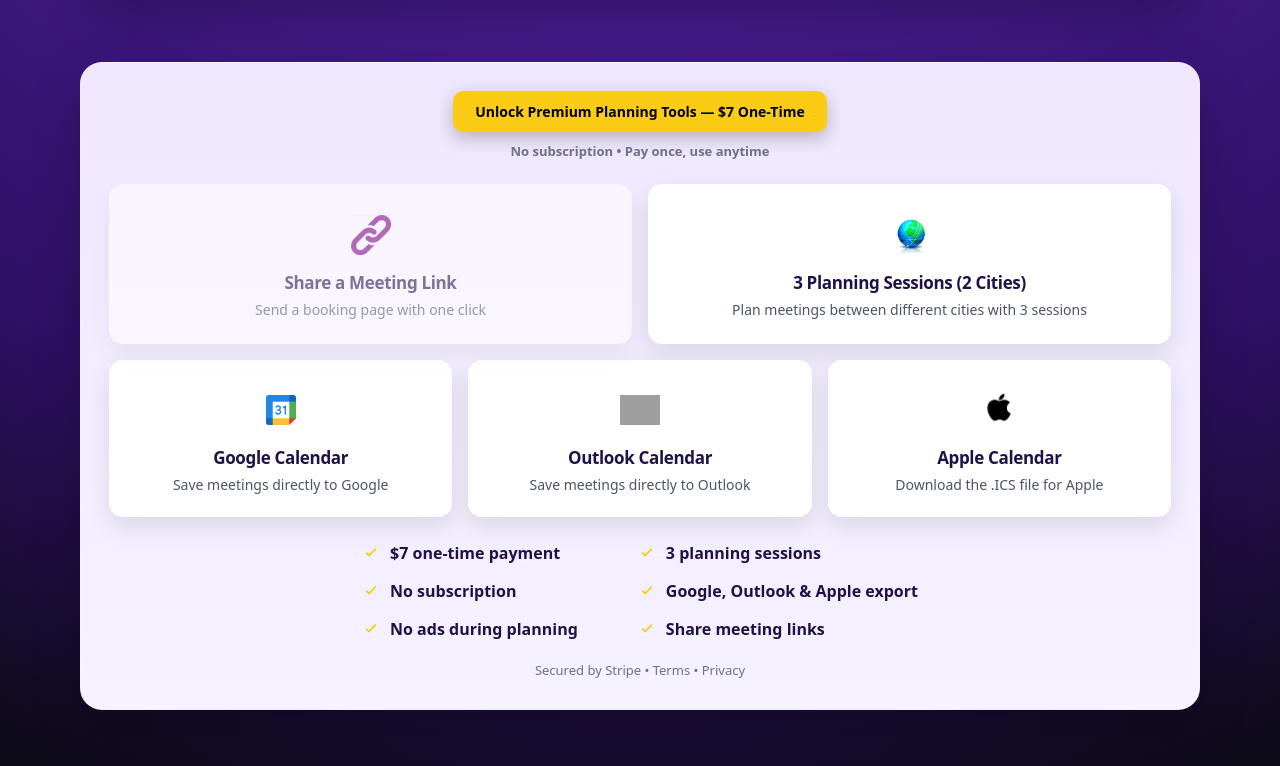
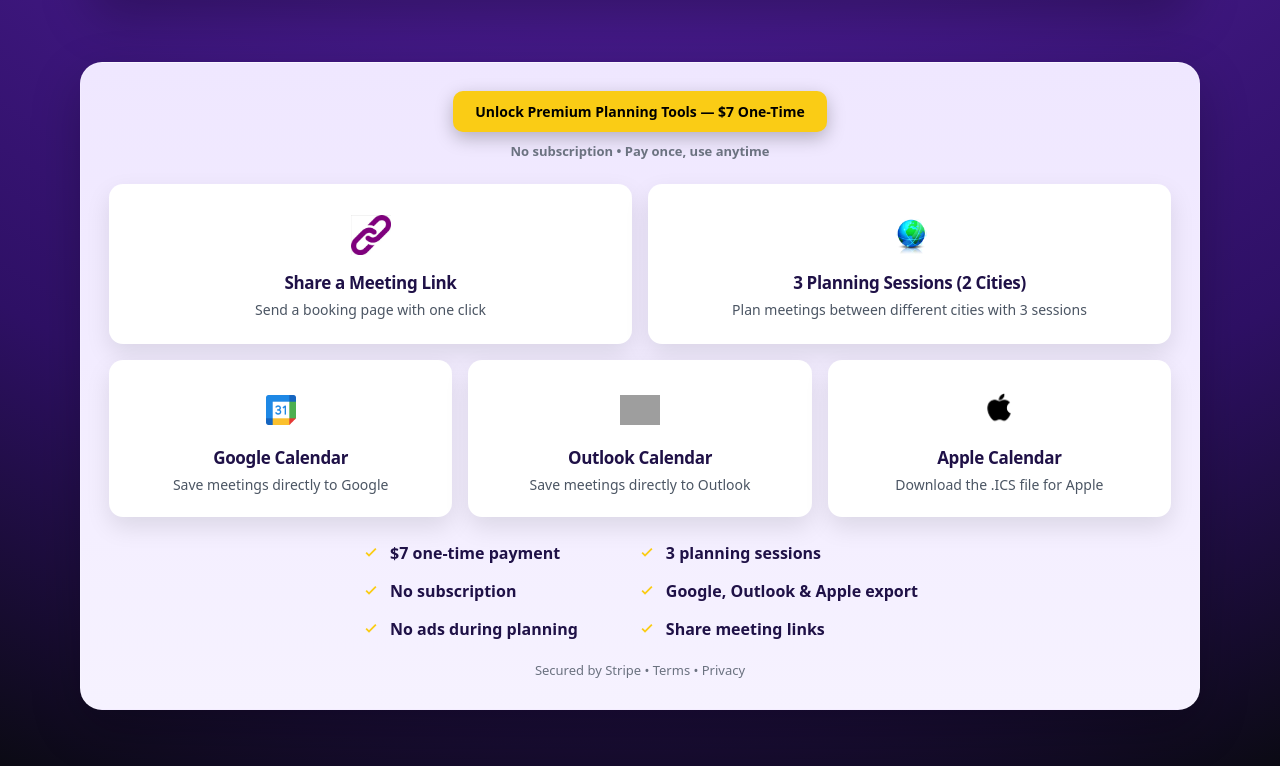
Before and after one commit to techtalk1282/Best-Meeting-Time, a Next.js app: page / in a window 1280 px wide. Shown: the part 762-1528 px from the top of the page. Built offline with nearby package versions, Linux system fonts and the light colour scheme; grey boxes are pictures that could not be loaded.

Commit message:
fix(share): keep share card normal visually while blocking copy before premium

```diff
--- a/app/ui/PremiumFeaturesSection.tsx
+++ b/app/ui/PremiumFeaturesSection.tsx
@@ -109,7 +109,6 @@ export default function PremiumFeaturesSection({
     }
 
     checkPremium();
-
     setTimeout(checkPremium, 100);
   }, []);
 
@@ -232,8 +231,7 @@ export default function PremiumFeaturesSection({
             <div
               style={{
                 ...topFeatureCard,
-                opacity: isPremium ? 1 : 0.55,
-                cursor: isPremium ? "pointer" : "not-allowed",
+                cursor: "pointer",
               }}
               onClick={handleShareClick}
             >
```
